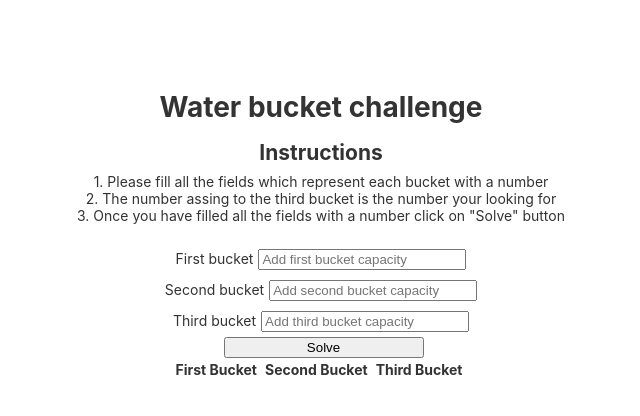
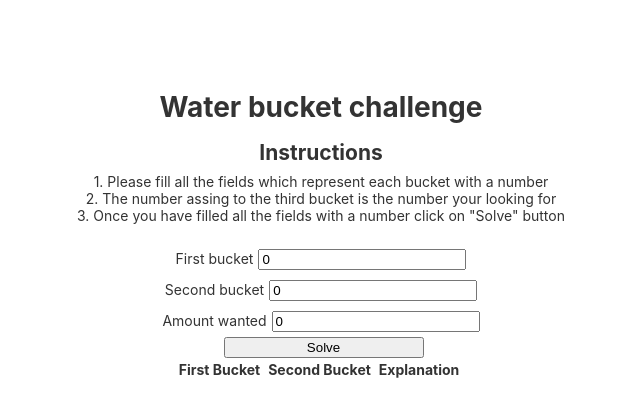
Before and after one commit to Jirr08/Water-Bucket-Challenge, an Angular app: page / in a window 1280 px wide. Shown: the top 416 px of the page, without its empty margins (319-959 px from the left). Built offline with nearby package versions, Linux system fonts and the light colour scheme.

Commit message:
update funcionality

```diff
--- a/src/app/app.module.ts
+++ b/src/app/app.module.ts
@@ -1,5 +1,6 @@
 import { NgModule } from '@angular/core';
 import { BrowserModule } from '@angular/platform-browser';
+import { FormsModule } from '@angular/forms';
 
 import { AppComponent } from './app.component';
 import { BucketsComponent } from './components/buckets/buckets.component';
@@ -12,7 +13,8 @@ import { TableComponent } from './components/table/table.component';
     TableComponent
   ],
   imports: [
-    BrowserModule
+    BrowserModule,
+    FormsModule
   ],
   providers: [],
   bootstrap: [AppComponent]
--- a/src/app/components/buckets/buckets.component.html
+++ b/src/app/components/buckets/buckets.component.html
@@ -1,17 +1,15 @@
-<form class="form">
+<form class="form" (ngSubmit)="solveChallenge()">
   <div class="buckets">
     <label>First bucket</label>
-    <input type="number" min="0" max="10" name="firstBucket" id="firstBucket" placeholder="Add first bucket capacity">
+    <input type="number" min="1" max="10" name="firstBucket" id="firstBucket" [(ngModel)]="firstBucket" placeholder="Add first bucket capacity">
   </div>
   <div class="buckets">
     <label>Second bucket</label>
-    <input type="number" min="0" max="10" name="secondBucket" id="secondBucket" placeholder="Add second bucket capacity">
+    <input type="number" min="1" max="10" name="secondBucket" id="secondBucket" [(ngModel)]="secondBucket" placeholder="Add second bucket capacity">
   </div>
   <div class="buckets">
-    <label>Third bucket</label>
-    <input type="number" min="0" max="10" name="thirdBucket" id="thirdBucket" placeholder="Add third bucket capacity">
+    <label>Amount wanted</label>
+    <input type="number" min="1" max="10" name="amountWanted" id="amountWanted" [(ngModel)]="amountWanted" placeholder="Add amount wanted">
   </div>
-  <div class="button">
     <input type="submit" value="Solve">
-  </div>
 </form>
--- a/src/app/components/buckets/buckets.component.ts
+++ b/src/app/components/buckets/buckets.component.ts
@@ -1,10 +1,69 @@
-import { Component } from '@angular/core';
+import { Component, OnInit } from '@angular/core';
 
 @Component({
   selector: 'app-buckets',
   templateUrl: './buckets.component.html',
   styleUrls: ['./buckets.component.css']
 })
-export class BucketsComponent {
+export class BucketsComponent implements OnInit {
+
+  firstBucket: number = 0;
+  secondBucket: number = 0;
+  amountWanted: number = 0;
+  firstBucketSteps: Array<number> = [];
+  secondBucketSteps: Array<number> = [];
+  explanationSteps: Array<string> = [''];
+
+  ngOnInit(): void {}
+
+  solveChallenge() {
+    if (this.firstBucket && this.secondBucket < this.amountWanted) {
+      this.firstCase();
+    }else if (this.firstBucket === this.secondBucket) {
+      if (this.firstBucket && this.secondBucket != this.amountWanted) {
+        this.secondCase();
+      } else if (this.firstBucket && this.secondBucket === this.amountWanted) {
+        this.thirdCase();
+      }
+    }else {
+      this.fourthCase();
+    }
+
+  }
+
+  // The first and second bucket are less than the amount wanted
+  firstCase() {
+    console.log("Can't be solve");
+  }
+
+  // The first and second bucket are equal but they are not equal to the amount wanted
+  secondCase() {
+    console.log("Can't be solve");
+  }
+
+  // The first and second bucket are equal to the amount wanted
+  thirdCase() {
+    console.log("Fill first or second bucket");
+  }
+
+  fourthCase() {
+    do {
+      if (this.firstBucket < this.secondBucket) {
+        this.secondBucketSteps.push(this.secondBucket);
+        this.firstBucketSteps.push(0);
+        if (this.secondBucketSteps[this.secondBucketSteps.length - 1] === this.secondBucket) {
+          this.firstBucketSteps.push(Math.min(this.firstBucket, ))
+          this.secondBucketSteps.push(this.secondBucketSteps[this.secondBucketSteps.length - 1] - this.firstBucket)
+          if (this.firstBucketSteps[this.firstBucketSteps.length - 1] >= this.secondBucketSteps[this.secondBucketSteps.length - 1]) {
+            this.firstBucketSteps.push(0);
+            this.secondBucketSteps.push(this.secondBucketSteps[this.secondBucketSteps.length - 1]);
+            if (this.firstBucketSteps[this.firstBucketSteps.length - 1] === 0) {
+              this.firstBucketSteps
+            }
+          }
+        }
+      }
+    } while (this.firstBucketSteps[this.firstBucketSteps.length - 1] || this.secondBucketSteps[this.secondBucketSteps.length - 1] != this.amountWanted)
+  }
 
 }
--- a/src/app/components/table/table.component.html
+++ b/src/app/components/table/table.component.html
@@ -8,7 +8,7 @@
     <td></td>
   </ng-container>
   <ng-container matColumnDef="position">
-    <th>Third Bucket</th>
+    <th>Explanation</th>
     <td></td>
   </ng-container>
 </table>
```
